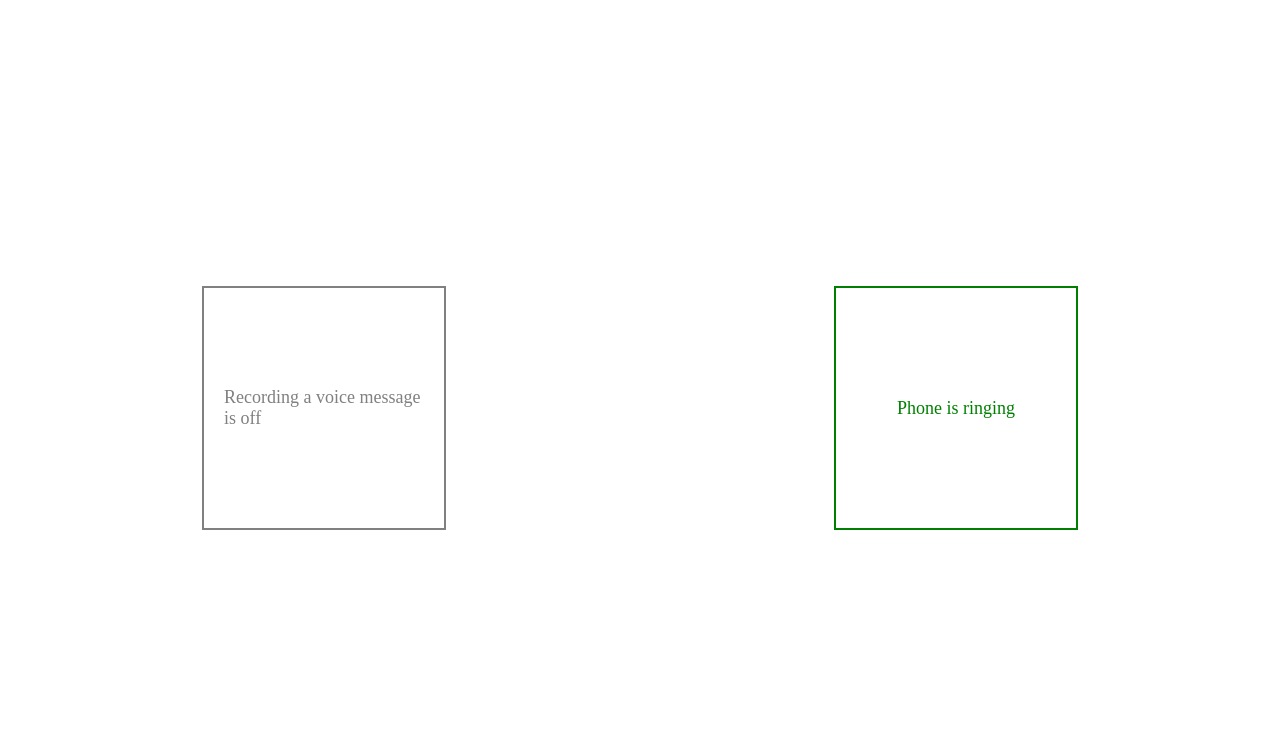
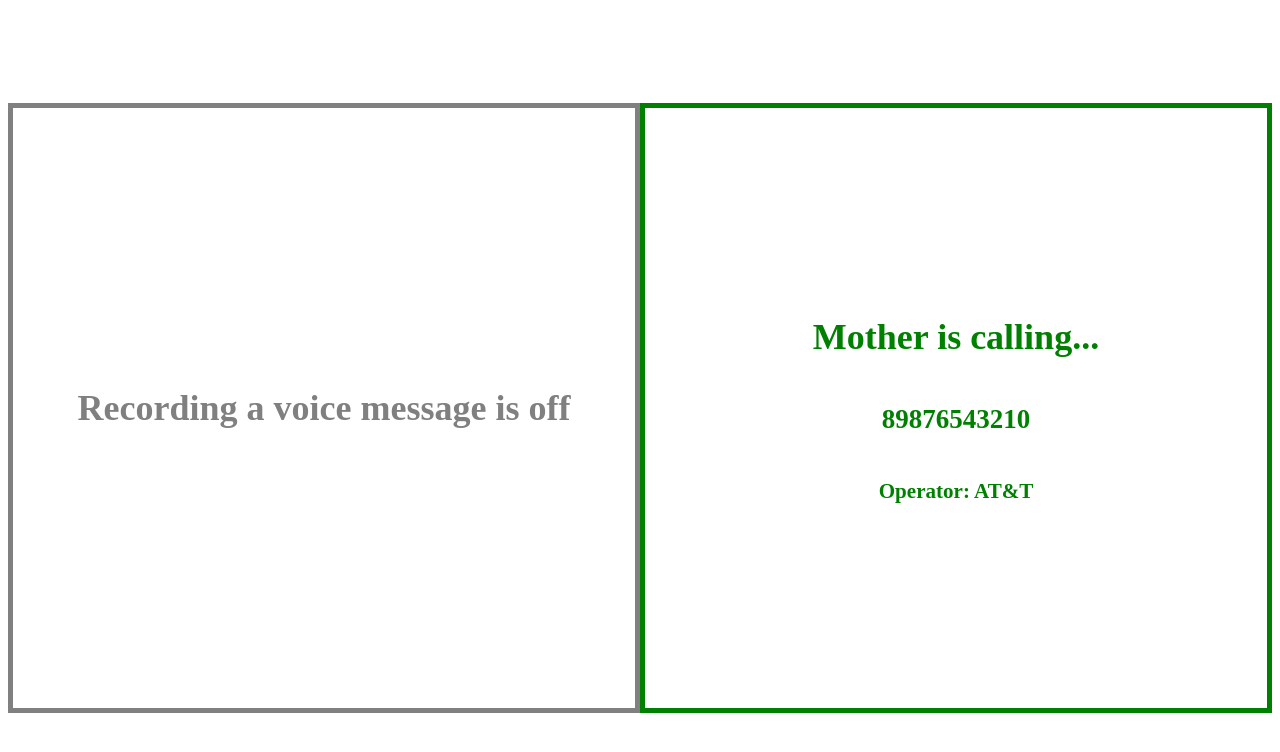
Before and after one commit to IlyaAgarishev/event-bus, a React (Create React App) app: page / in a window 1280 px wide. Shown: the top 752 px of the page. Built offline with nearby package versions, Linux system fonts and the light colour scheme.

Commit message:
layout updated

```diff
--- a/src/App.tsx
+++ b/src/App.tsx
@@ -4,14 +4,14 @@ import PhoneCall from "./PhoneCall";
 
 import RecordingVoiceMessage from "./RecordingVoiceMessage";
 
-interface IPhoneCall {
+export interface IPhoneCall {
   who: string;
   number: number;
   operator: string;
 }
 
 function App() {
-  const [phoneCall, setPhoneCall] = useState<IPhoneCall>();
+  const [phoneCall, setPhoneCall] = useState<IPhoneCall | null>(null);
 
   // eventBus экономит нам рендеры. В данном кейсе мы экономим один рендер, так как не передаем
   // props phoneCall в RecordingVoiceMessage, тем самым RecordingVoiceMessage рендерится 2 раза вместо 3.
@@ -34,7 +34,7 @@ function App() {
     <div className="app">
       <RecordingVoiceMessage />
 
-      {phoneCall && <PhoneCall />}
+      {phoneCall && <PhoneCall {...phoneCall} />}
     </div>
   );
 }
--- a/src/PhoneCall/index.tsx
+++ b/src/PhoneCall/index.tsx
@@ -1,7 +1,14 @@
-import { useEffect } from "react";
+import React, { useEffect } from "react";
+import { IPhoneCall } from "../App";
 
-const PhoneCall = () => {
-  return <div className="phone-call-event">Phone is ringing</div>;
+const PhoneCall: React.FC<IPhoneCall> = ({ who, number, operator }) => {
+  return (
+    <div className="phone-call-event">
+      <h1>{who} is calling...</h1>
+      <h2>{number}</h2>
+      <h3>Operator: {operator}</h3>
+    </div>
+  );
 };
 
 export default PhoneCall;
--- a/src/RecordingVoiceMessage/index.tsx
+++ b/src/RecordingVoiceMessage/index.tsx
@@ -17,10 +17,12 @@ const RecordingVoiceMessage = (props?: any) => {
       className="recording-voice-message"
       style={{
         color: recordingVoiceMessage ? "green" : "grey",
-        border: recordingVoiceMessage ? "2px solid green" : "2px solid grey",
+        border: recordingVoiceMessage ? "5px solid green" : "5px solid grey",
       }}
     >
-      Recording a voice message is {recordingVoiceMessage ? "on" : "off"}
+      <h1>
+        Recording a voice message is {recordingVoiceMessage ? "on" : "off"}
+      </h1>
     </div>
   );
 };
--- a/src/index.css
+++ b/src/index.css
@@ -1,13 +1,14 @@
 .app {
   display: flex;
-  justify-content: space-around;
+  align-items: center;
   height: 100vh;
-  align-items: center;
+  width: 100%;
 }
 
 .recording-voice-message,
 .phone-call-event {
   display: flex;
+  flex-direction: column;
   justify-content: center;
   align-items: center;
   width: 200px;
@@ -15,5 +16,7 @@
   padding: 20px;
   color: green;
   font-size: large;
-  border: 2px solid green;
+  border: 5px solid green;
+  width: 50%;
+  height: 70%;
 }
```
